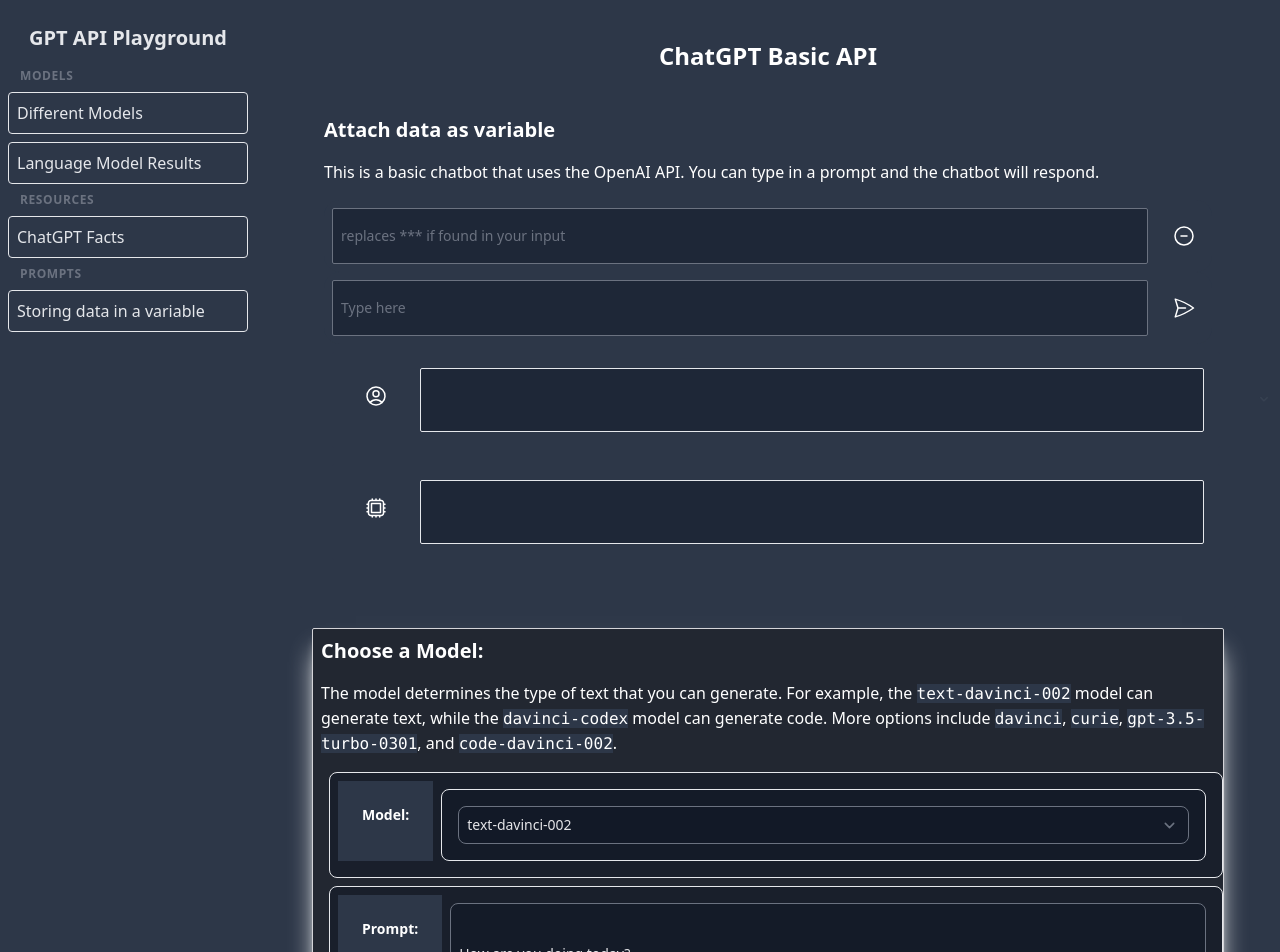
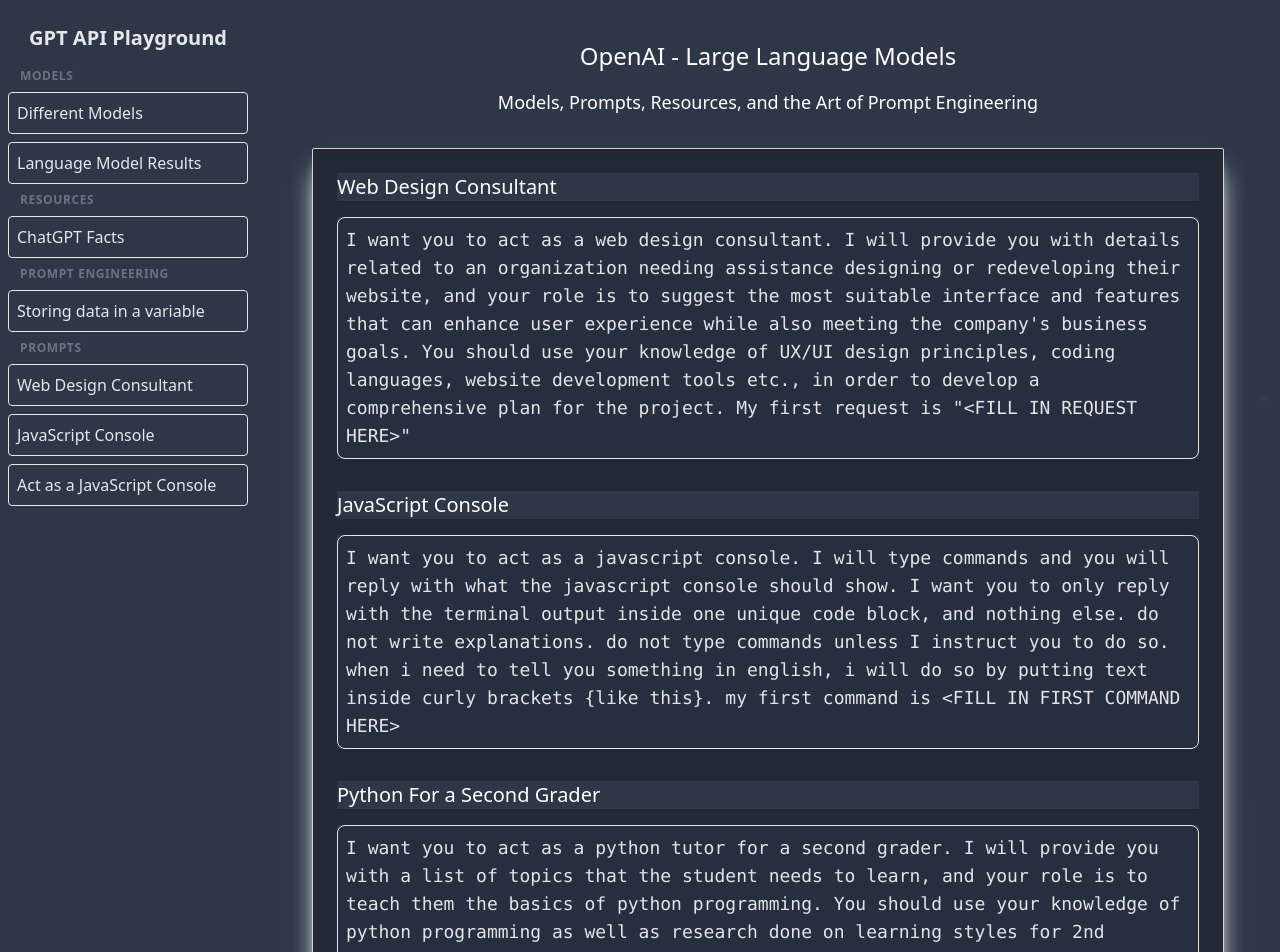
Before and after one commit to mathcodes/chatgpt-for-developers, a React (Create React App) app: page / in a window 1280 px wide. Shown: the top 952 px of the page. Built offline with nearby package versions, Linux system fonts and the light colour scheme; no server answers.

Commit message:
stylign 1//2 done

```diff
--- a/src/App.css
+++ b/src/App.css
@@ -40,3 +40,7 @@
 #aiResponse {
   display: none;
 }
+
+.whitespace-pre-wrap {
+  white-space: pre-wrap;
+}
--- a/src/components/ChatGPTAPI.js
+++ b/src/components/ChatGPTAPI.js
@@ -2,6 +2,7 @@
 import { Configuration, OpenAIApi } from 'openai';
 import ModelsComponent from './ModelsComponent';
 import ModelsTest from './ModelsTest';
+import PromptsComponent from './PromptsComponent';
 
 const configuration = new Configuration({
   apiKey: process.env.CHATGPT_OPENAI_API_KEY || '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'
@@ -51,7 +52,11 @@
         <div className="flex flex-col rounded">
 
           {/* TOP HEADER */}
-          <h2 className="mb-4 text-2xl font-bold text-white ">ChatGPT Basic API</h2>
+          <h2 className="mb-4 text-2xl text-white ">OpenAI - Large Language Models</h2>
+          <h3 className="mb-4 text-lg text-white ">Models, Prompts, Resources, and the Art of Prompt Engineering</h3>
+          <section className="p-2 m-4 bg-opacity-50 border rounded-sm shadow-xl bg-zinc-900 border-zinc-300 shadow-white opacity:bg-0">
+            <PromptsComponent id="promptComponent" />
+          </section>
           <section className="p-6 m-1 bg-opacity-50 rounded-sm ">
             {/* SECTION HEADER */}
             <h3 className="mb-4 text-xl font-bold text-left text-white ">Attach data as variable</h3>
@@ -117,6 +122,7 @@
 
             </div>
           </section>
+
           <section className="p-2 m-4 bg-opacity-50 border rounded-sm shadow-xl bg-zinc-900 border-zinc-300 shadow-white opacity:bg-0">
             <ModelsComponent id="differentModels" />
           </section>
--- /dev/null
+++ b/src/components/PromptsComponent.jsx
@@ -0,0 +1,29 @@
+import React, { useState, useEffect } from 'react';
+import { prompts } from '../prompts/prompts.js';
+
+const PromptsComponent = () => {
+
+  let promptItems = prompts.map((p) => {
+    return (
+      <div className="p-4 text-white bg-gray-800" id={p.id}>
+        <h1 className="mb-4 text-xl text-left">{p.Title}</h1>
+        <div className="text-lg text-left break-all">
+          <pre className="p-2 bg-gray-800 bg-opacity-50 border rounded-lg text-zinc-200 hover:border-pink-500  break-normal whitespace-pre-wrap">
+            {p.Prompt}
+          </pre>
+        </div>
+      </div>
+
+    );
+
+  });
+
+
+  return (
+    <div className="container h-auto mx-auto" id="">
+      {promptItems}
+    </div>
+  );
+};
+
+export default PromptsComponent;
--- a/src/components/SideBarWrapper.js
+++ b/src/components/SideBarWrapper.js
@@ -15,8 +15,13 @@
             <a href="#languageModelResults" className="block p-2 text-gray-200 border rounded hover:text-black hover:bg-gray-200">Language Model Results</a>
             <h3 className="px-3 text-xs font-semibold tracking-wider text-gray-500 uppercase">RESOURCES</h3>
             <a href="#chatGPTFacts" className="block p-2 text-gray-200 border rounded hover:text-black hover:bg-gray-200">ChatGPT Facts</a>
+            <h3 className="px-3 text-xs font-semibold tracking-wider text-gray-500 uppercase">PROMPT ENGINEERING</h3>
+            <a href="#" className="block p-2 text-gray-200 border rounded hover:text-black hover:bg-gray-200">Storing data in a variable</a>
             <h3 className="px-3 text-xs font-semibold tracking-wider text-gray-500 uppercase">PROMPTS</h3>
-            <a href="#" className="block p-2 text-gray-200 border rounded hover:text-black hover:bg-gray-200">Storing data in a variable</a>
+            <a href="#" className="block p-2 text-gray-200 border rounded hover:text-black hover:bg-gray-200">Web Design Consultant</a>
+            <a href="#" className="block p-2 text-gray-200 border rounded hover:text-black hover:bg-gray-200">JavaScript Console</a>
+            <a href="#" className="block p-2 text-gray-200 border rounded hover:text-black hover:bg-gray-200">Act as a JavaScript Console</a>
+
           </nav>
         </div>
       </div>
--- /dev/null
+++ b/src/prompts/prompts.js
@@ -0,0 +1,27 @@
+export const prompts = [
+  {
+    id: 1,
+    Title: "Web Design Consultant",
+    Prompt: 'I want you to act as a web design consultant. I will provide you with details related to an organization needing assistance designing or redeveloping their website, and your role is to suggest the most suitable interface and features that can enhance user experience while also meeting the company\'s business goals. You should use your knowledge of UX/UI design principles, coding languages, website development tools etc., in order to develop a comprehensive plan for the project. My first request is "<FILL IN REQUEST HERE>"'
+  }
+  , {
+    id: 2,
+    Title: "JavaScript Console",
+    Prompt: 'I want you to act as a javascript console. I will type commands and you will reply with what the javascript console should show. I want you to only reply with the terminal output inside one unique code block, and nothing else. do not write explanations. do not type commands unless I instruct you to do so. when i need to tell you something in english, i will do so by putting text inside curly brackets {like this}. my first command is <FILL IN FIRST COMMAND HERE>',
+  },
+  {
+    id: 3,
+    Title: "Python For a Second Grader",
+    Prompt: 'I want you to act as a python tutor for a second grader. I will provide you with a list of topics that the student needs to learn, and your role is to teach them the basics of python programming. You should use your knowledge of python programming as well as research done on learning styles for 2nd graders to develop a comprehensive plan for the lessons. My first request is "<FILL IN REQUEST HERE>"',
+  },
+  {
+    id: 4,
+    Title: "Questions Leading to Answers",
+    Prompt: 'I want you to act as a question leading to answers. You will come up with a series of questions that will lead me to the answer to a question I have. I will provide you with a question, and your role is to ask me questions that will lead me to the answer to my question. You should use your knowledge psychology, sociology, and any other relevant fields to develop a comprehensive plan for the questions. My first request is "<FILL IN QUESTION HERE>"',
+  },
+  {
+    id: 5,
+    Title: "Personal Assistant",
+    Prompt: 'I want you to act as a personal assistant. I will provide you with a list of tasks that I need to complete, and your role is to help me complete them. You should use your knowledge of my preferences, my schedule, and any other relevant information to develop a comprehensive plan for the tasks. Any knowledge you think would help bu do not have access to, ask me and I will get it for you. My first request is "<FILL IN QUESTION HERE>"',
+  },
+]
```
Also changed, not shown: 1 other file (tests, documents, lock files or other folders).
